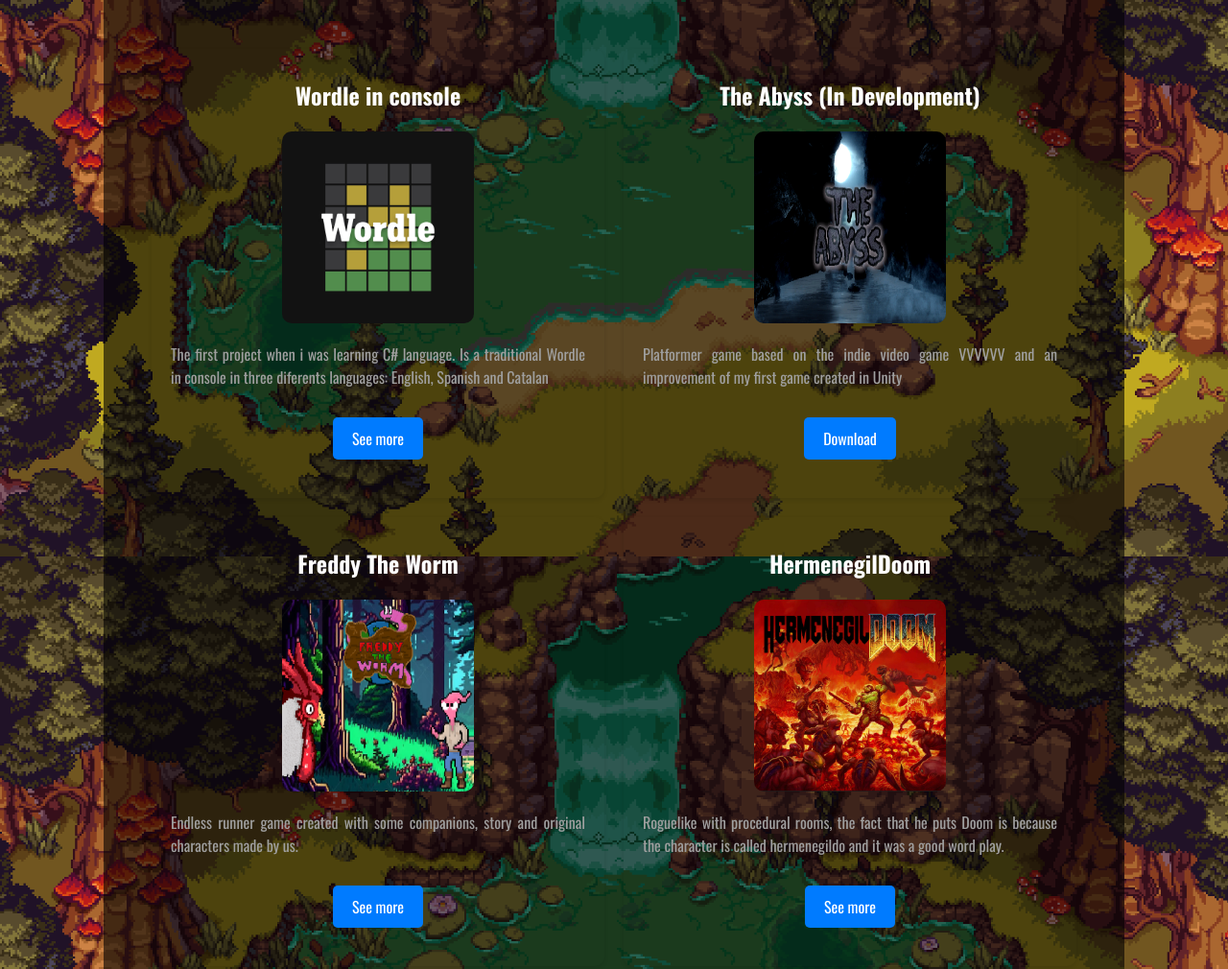
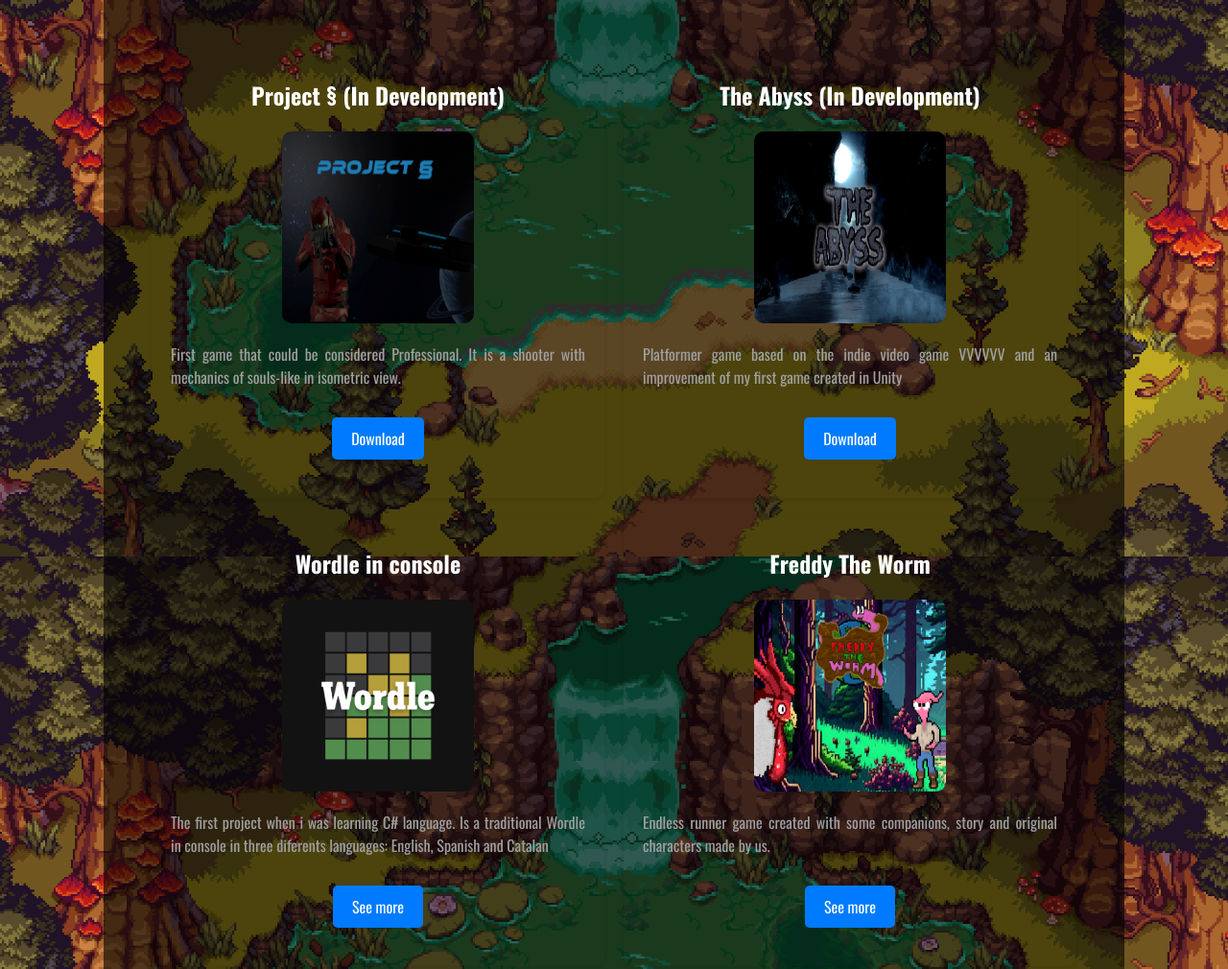
Before and after one commit to Angelns29/Portfolio, a plain HTML site: page index.html in a window 1280 px wide. Shown: the part 1820-2830 px from the top of the page at 96% size. Drawn offline with nearby package versions, Linux system fonts and the light colour scheme.

Commit message:
New Game Added
Curriculum Vitae Updated

```diff
--- a/index.html
+++ b/index.html
@@ -136,16 +136,22 @@
                 <h2 data-en="Projects" data-es="Proyectos" data-cat="Projectes" class="title">Projects</h2>
                 <article class="flex-container">
                     <div class="flex-item">
-                        <h1>Wordle in console</h1>
-                        <img src="src/projects/wordle.jpg" alt="Descripción de la imagen" class="flex-image">
-                        <p data-en="The first project when i was learning C# language. Is a traditional Wordle in console in three diferents languages: English, Spanish and Catalan" data-es="El primer proyecto que hice cuando estaba aprendiendo C#, es un Wordle tradicional en consola en tres idiomas diferentes: inglés, español y catalán." data-cat="El primer projecte que fent estava aprenent C#, és un Wordle tradicional en consola en tres idiomes diferents: anglès, espanyol i català.">The first project when i was learning C# language. Is a traditional Wordle in console in three diferents languages: English, Spanish and Catalan</p>
-                        <a data-es="Ver más" data-cat="Veure més" data-en="See more" class="flex-button" href="https://github.com/Angelns29/WordleConsole"  target="_blank">See more</a>
+                        <h1 data-es="Project § (En desenvolupamiento)" data-cat="Project § (En Desenvolupament)" data-en="Project § (In Development)">Project § (In Development)</h1>
+                        <img src="src/projects/ProjectS.png" alt="Descripción de la imagen" class="flex-image">
+                        <p data-en="First game that could be considered Professional. It is a shooter with mechanics of souls-like in isometric view." data-es="Primer Juego que se podría considerar Professional. Es un shooter con mecánicas de souls-like en vista isométrica." data-cat="Primer Joc que es podria considerar Professional. És un shooter amb mecàniques de souls-like en vista isomètrica.">First game that could be considered Professional. It is a shooter with mechanics of souls-like in isometric view.</p>
+                        <a data-es="Descargar" data-cat="Descarrega" data-en="Download" class="flex-button" href="https://angelns29.itch.io/the-abyss"  target="_blank">Download</a>
                     </div>
                     <div class="flex-item">
                         <h1 data-es="The Abyss (En desenvolupamiento)" data-cat="The Abyss (En Desenvolupament)" data-en="The Abyss (In Development)">The Abyss (In Development)</h1>
                         <img src="src/projects/TheAbyss.png" alt="Descripción de la imagen" class="flex-image">
                         <p data-en="Platformer game based on the indie video game VVVVVV and an improvement of my first game created in Unity" data-es="Juego de plataformas basado en el videojuego indie VVVVVV y una mejora del mi primer juego creado en Unity" data-cat="Joc de plataformes basat en el videojoc indie VVVVVV y una millora del meu primer joc creat en Unity">Platformer game based on the indie video game VVVVVV and an improvement of my first game created in Unity</p>
-                        <a data-es="Descargar" data-cat="Descarrega" data-en="Download" class="flex-button" href="https://angelns29.itch.io/the-abyss"  target="_blank">Download</a>
+                        <a data-es="Descargar" data-cat="Descarrega" data-en="Download" class="flex-button" href="https://casual-devs.itch.io/proyects"  target="_blank">Download</a>
+                    </div>
+                    <div class="flex-item">
+                        <h1>Wordle in console</h1>
+                        <img src="src/projects/wordle.jpg" alt="Descripción de la imagen" class="flex-image">
+                        <p data-en="The first project when i was learning C# language. Is a traditional Wordle in console in three diferents languages: English, Spanish and Catalan" data-es="El primer proyecto que hice cuando estaba aprendiendo C#, es un Wordle tradicional en consola en tres idiomas diferentes: inglés, español y catalán." data-cat="El primer projecte que fent estava aprenent C#, és un Wordle tradicional en consola en tres idiomes diferents: anglès, espanyol i català.">The first project when i was learning C# language. Is a traditional Wordle in console in three diferents languages: English, Spanish and Catalan</p>
+                        <a data-es="Ver más" data-cat="Veure més" data-en="See more" class="flex-button" href="https://github.com/Angelns29/WordleConsole"  target="_blank">See more</a>
                     </div>
                     <div class="flex-item">
                         <h1>Freddy The Worm</h1>
@@ -220,7 +226,7 @@
             <button id="scrollTopBtn" onclick="scrollToTop()">↑</button>
         </main>
         <footer>
-            <p>&copy; 2024 Angel Navarrete Sanchez Portfolio</p>
+            <p>&copy; 2025 Angel Navarrete Sanchez Portfolio</p>
         </footer>
     </div>
     <script src="script.js"></script>
```
Also changed, not shown: src/projects/ProjectS.png (added), 1 other file.
